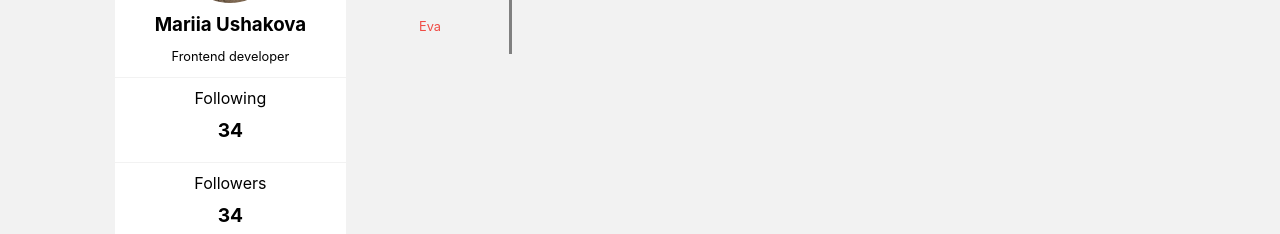
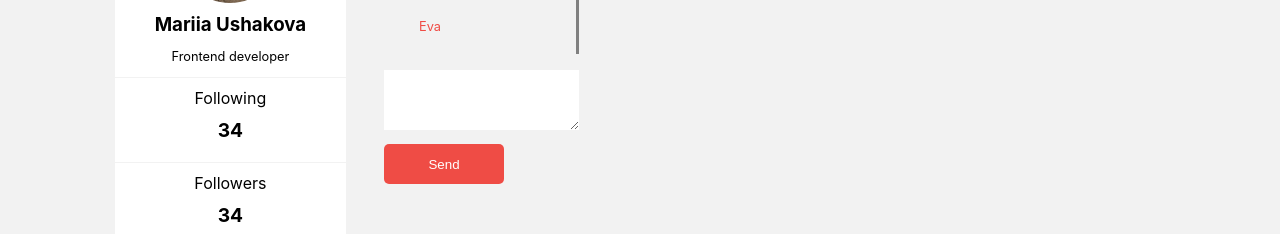
Before and after one commit to Mariia22/SocialNetworkReact, a React (Create React App) app: page /dialog in a window 1280 px wide. Shown: the part 264-498 px from the top of the page. Built offline with nearby package versions, Linux system fonts and the light colour scheme.

Commit message:
-add ref to textarea

```diff
--- a/src/components/Dialogs/Dialog.module.css
+++ b/src/components/Dialogs/Dialog.module.css
@@ -11,3 +11,19 @@ li{
 .dialog{
     border-right: 3px solid grey;
 }
+.dialogInput{
+    height: 40px;
+    border: none;
+    padding: 10px;
+    margin-bottom: 10px;
+   }
+
+ .dialogButton{
+     background:rgb(239, 76, 69);
+     cursor: pointer;
+     border:none;
+     border-radius: 5px;
+     color: white;
+     width: 120px;
+     height: 40px;
+   }
--- a/src/components/Dialogs/DialogList.jsx
+++ b/src/components/Dialogs/DialogList.jsx
@@ -6,7 +6,11 @@ import DialogItem from './DialogItem/DialogItem';
 const DialogList = (props) => {
     const messageItem = props.state.messageData.map(message => <MessageItem message={message.message} />);
     const dialogItem = props.state.dialogData.map(dialog => <DialogItem name={dialog.name} id={dialog.id} />);
-
+    const newMessage = React.createRef();
+    const addMessage = () => {
+        let message = newMessage.current.value;
+        alert(message);
+    }
     return (
         <div className={style.dialogs}>
             <ul className={style.dialog}>
@@ -15,6 +19,10 @@ const DialogList = (props) => {
             <ul className={style.message}>
                 {messageItem}
             </ul>
+            <div>
+                <textarea className={style.dialogInput} ref={newMessage}></textarea>
+                <button className={style.dialogButton} onClick={addMessage}>Send</button>
+            </div>
         </div>
     );
 }
--- a/src/components/Post/Post.module.css
+++ b/src/components/Post/Post.module.css
@@ -14,7 +14,7 @@
    height: 40px;
    border: none;
    margin: 10px;
-   padding: 30px 10px 10px 30px;
+   padding:10px;
   }
 
 .appPostButton{
--- a/src/components/Post/PostsList.jsx
+++ b/src/components/Post/PostsList.jsx
@@ -5,11 +5,16 @@ import Post from './Post'
 
 const PostList = (props) => {
     const postMessage = props.state.postData.map(post => <Post message={post.message} like={post.like} />)
+    const newPost = React.createRef();
+    const addPost = () => {
+        let post = newPost.current.value;
+        alert(post);
+    }
     return (
         <div className={style.appPostList}>
             <form action='#' method='post'>
-                <textarea className={style.appPostInput} placeholder='New post'></textarea>
-                <button className={style.appPostButton}>Post</button>
+                <textarea className={style.appPostInput} placeholder='New post' ref={newPost}></textarea>
+                <button className={style.appPostButton} onClick={addPost}>Post</button>
             </form>
             {postMessage}
         </div>
```
